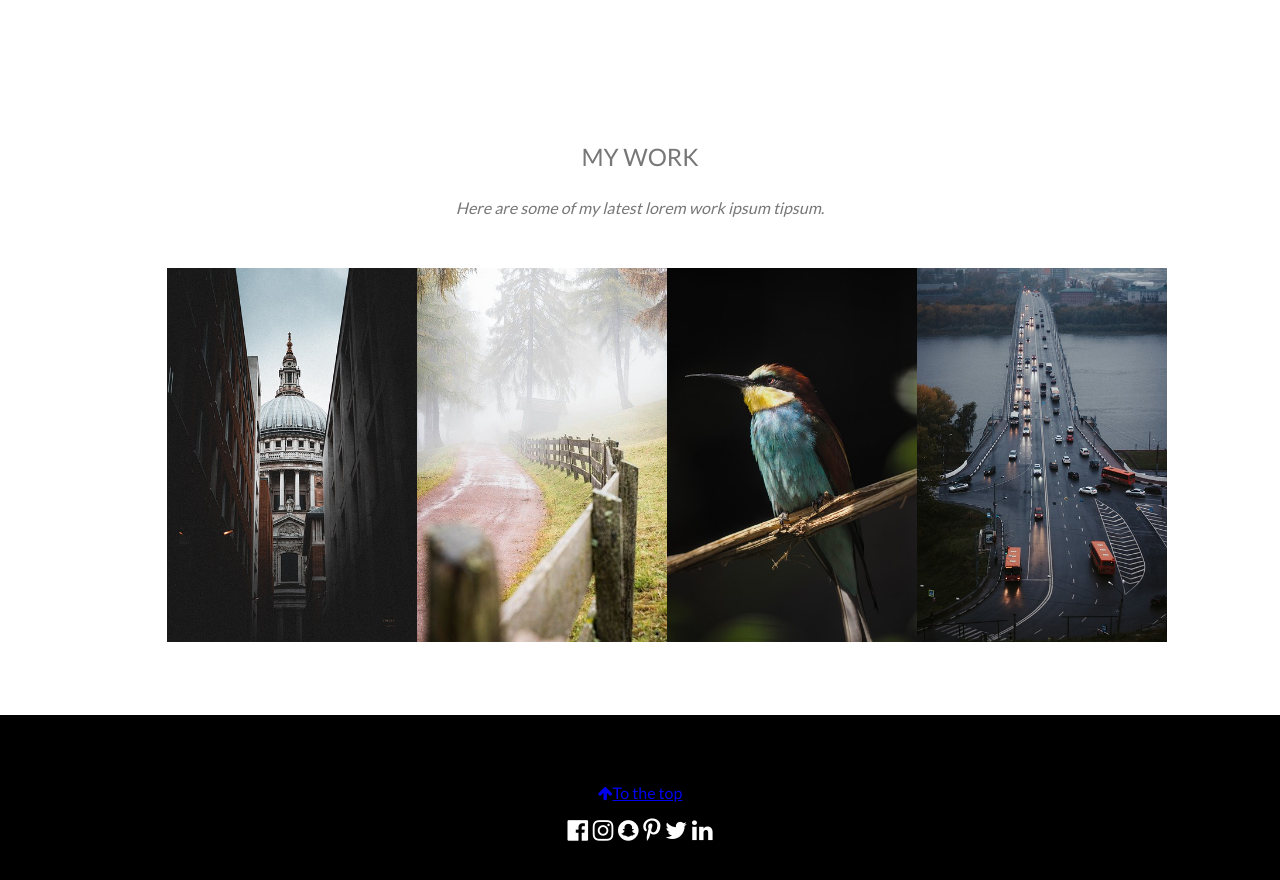
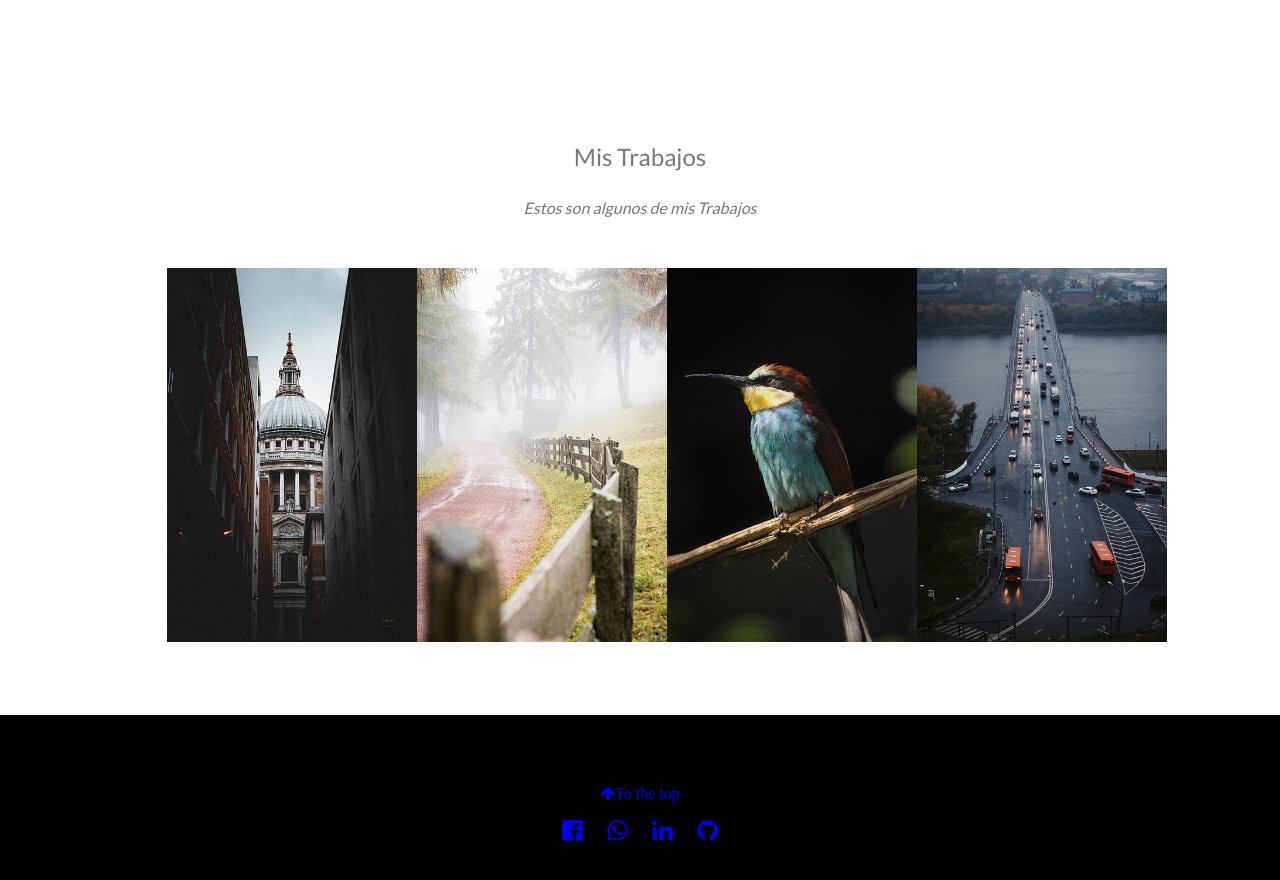
Before and after one commit to nicorey89/patrones-de-disenio-MVC, a website: page views/home.html in a window 1280 px wide. Shown: the part 780-1660 px from the top of the page. Drawn offline with Linux system fonts and the light colour scheme; files whose address does not match are found by name.

Commit message:
dandole forma a mi protfolio

```diff
--- a/public/css/style.css
+++ b/public/css/style.css
@@ -1,5 +1,11 @@
 *, ::before, ::after {
     box-sizing: inherit;
+}
+a{
+    margin: 10px;
+}
+a:hover{
+    color: white;
 }
 .mvc-top, .mvc-bottom {
     position: fixed;
@@ -98,8 +104,8 @@ html {
 }
 
 .mvc-button:hover {
-    color: #000 !important;
-    background-color: #ccc !important;
+    color: #ccc !important;
+    background-color: #000 !important;
 }
 
 .mvc-bar .mvc-button {
--- a/views/home.html
+++ b/views/home.html
@@ -26,14 +26,14 @@
       <div class="mvc-display-middle" style="white-space: nowrap">
         <span
           class="mvc-center mvc-padding-large mvc-black mvc-xlarge mvc-wide mvc-animate-opacity"
-          >MY PORFOLIO</span
+          >Nicolas Ezequiel Rey</span
         >
       </div>
     </div>
 
     <div class="mvc-content mvc-container mvc-padding-64" id="about">
       <h3 class="mvc-center">My Porfolio</h3>
-      <p class="mvc-center"><em>I love photography</em></p>
+      <p class="mvc-center"><em>Programador Web Full Stack</em></p>
       <p>
         We have created a fictional "personal" website/blog, and our fictional
         character is a hobby photographer. Lorem ipsum dolor sit amet,
@@ -50,9 +50,9 @@
     </div>
 
     <div class="mvc-content mvc-container mvc-padding-64" id="portfolio">
-      <h3 class="mvc-center">MY WORK</h3>
+      <h3 class="mvc-center">Mis Trabajos</h3>
       <p class="mvc-center">
-        <em>Here are some of my latest lorem work ipsum tipsum.</em>
+        <em>Estos son algunos de mis Trabajos</em>
       </p>
       <br />
 
@@ -78,16 +78,12 @@
     <footer
       class="mvc-center mvc-black mvc-padding-64 mvc-opacity mvc-hover-opacity-off"
     >
-      <a href="#home" class="mvc-button mvc-light-grey"
-        ><i class="fa fa-arrow-up mvc-margin-right"></i>To the top</a
-      >
+      <a href="#home" class=""><i class="fa fa-arrow-up mvc-margin-right">To the top</i></a>
       <div class="mvc-xlarge mvc-section">
-        <i class="fa fa-facebook-official mvc-hover-opacity"></i>
-        <i class="fa fa-instagram mvc-hover-opacity"></i>
-        <i class="fa fa-snapchat mvc-hover-opacity"></i>
-        <i class="fa fa-pinterest-p mvc-hover-opacity"></i>
-        <i class="fa fa-twitter mvc-hover-opacity"></i>
-        <i class="fa fa-linkedin mvc-hover-opacity"></i>
+        <a href="https://www.facebook.com/nicolas.rey.520357"><i class="fa fa-facebook-official mvc-hover-opacity"></i></a>
+        <a href="http://wa.me/+5491133866202"><i class="fa fa-whatsapp mvc-hover-opacity"></i></a>
+        <a href="https://www.linkedin.com/in/nicolas-ezequiel-rey/"><i class="fa fa-linkedin mvc-hover-opacity"></i></a>
+        <a href="https://github.com/nicorey89"><i class="fa fa-github mvc-hover-opacity"></i></a>
       </div>
     </footer>
 
```
Also changed, not shown: views/about.html (+3 -6 lines), public/images/hedgehog.jpg.
